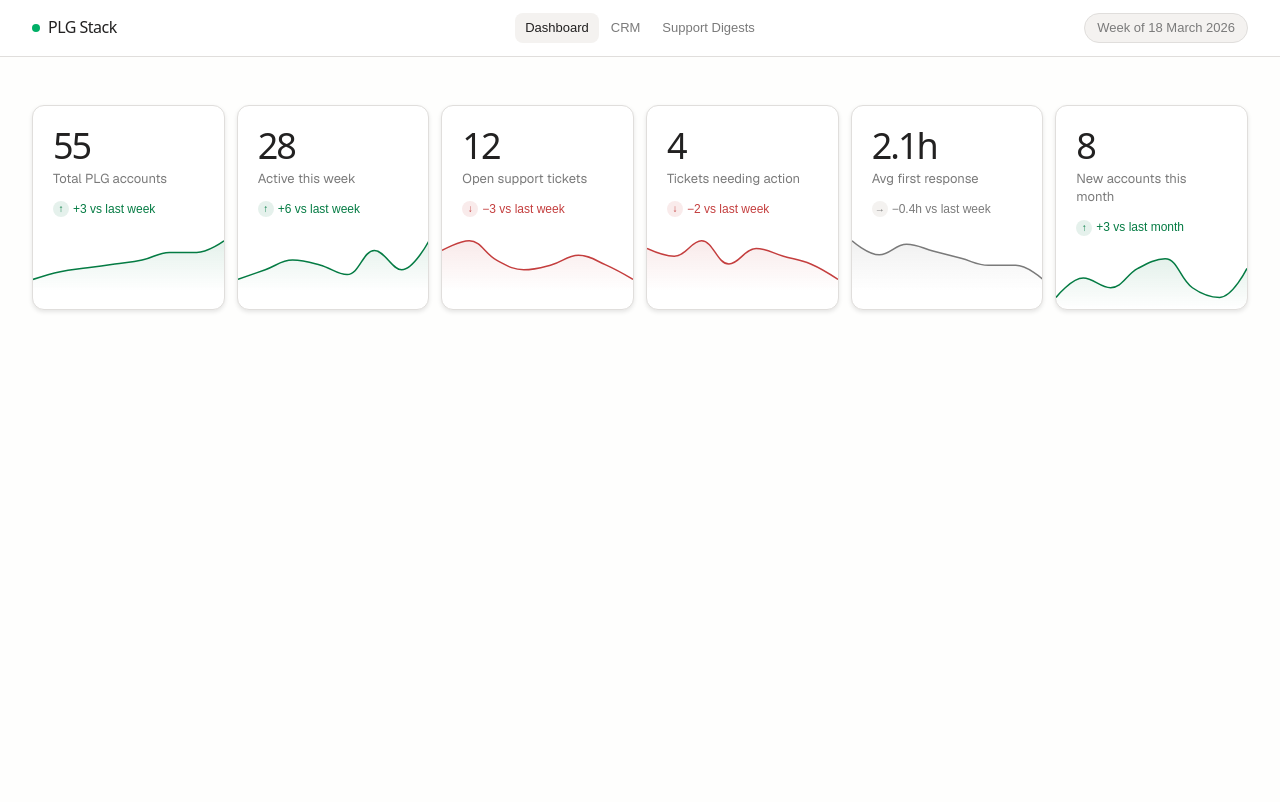
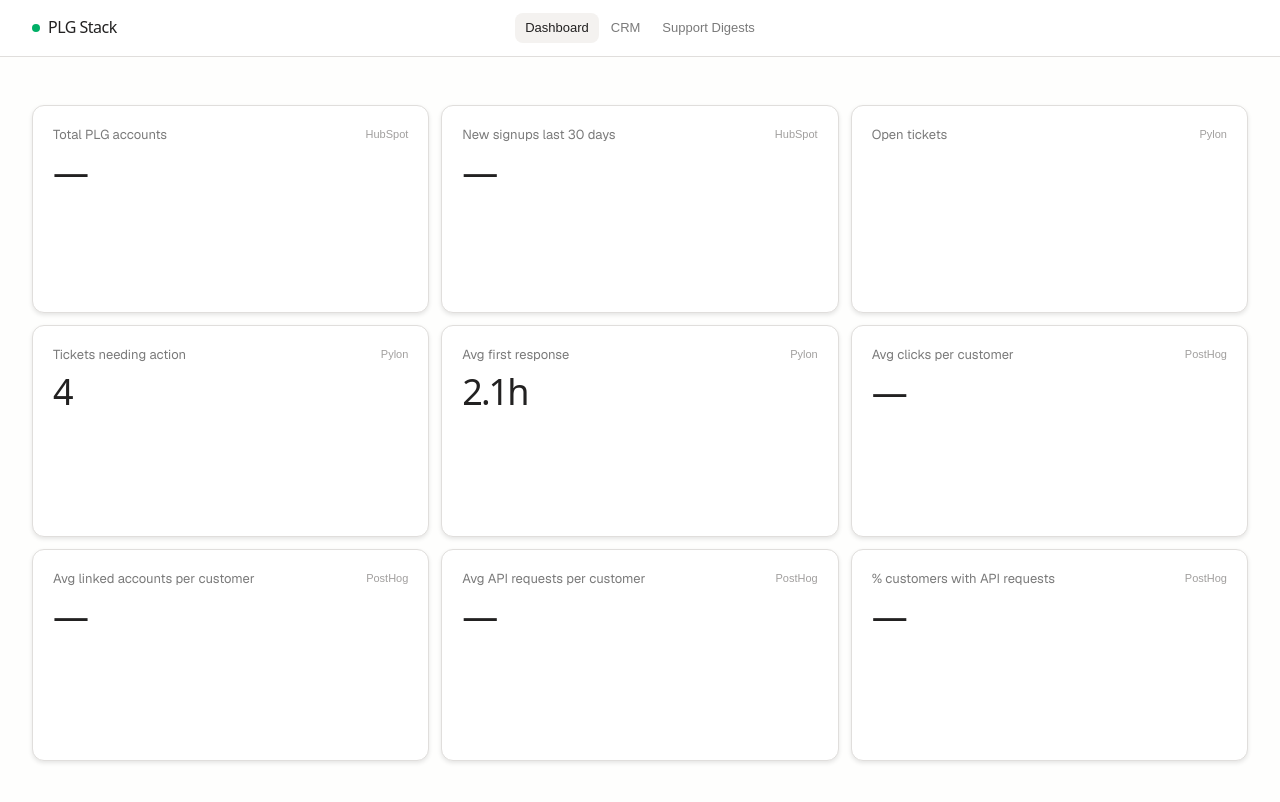
Before and after one commit to cmostyn/stack-plg, a website: page site/dashboard.html in a window 1280 px wide. Drawn offline with nearby package versions, Linux system fonts and the light colour scheme.

Commit message:
feat: dashboard tile grid structure and CSS

```diff
--- a/site/dashboard.html
+++ b/site/dashboard.html
@@ -5,7 +5,6 @@
   <meta name="viewport" content="width=device-width, initial-scale=1.0">
   <title>PLG Motion — StackOne CS</title>
   <link rel="stylesheet" href="style.css">
-  <script src="https://cdn.jsdelivr.net/npm/echarts@5/dist/echarts.min.js"></script>
 </head>
 <body>
 
@@ -20,133 +19,129 @@
         <a href="crm.html" class="site-nav-link">CRM</a>
         <a href="index.html" class="site-nav-link">Support Digests</a>
       </nav>
-      <span class="week-pill">Week of 18 March 2026</span>
     </div>
   </header>
 
   <main class="page-main">
+    <div class="dash-grid" id="dashGrid">
 
-    <section class="pulse-section">
-      <div class="pulse-grid">
+      <!-- Tile 1: Total PLG accounts -->
+      <div class="dash-tile dash-tile--clickable" data-tile-id="accounts" data-href="http://go/plg-customers" draggable="true">
+        <div class="dash-tile-header">
+          <span class="dash-tile-title">Total PLG accounts</span>
+          <span class="dash-tile-source">HubSpot</span>
+        </div>
+        <div class="dash-tile-body">
+          <div class="dash-tile-value" id="val-accounts">—</div>
+          <div class="dash-tile-chart" id="chart-accounts"></div>
+        </div>
+      </div>
 
-        <!-- 1. Total PLG accounts -->
-        <div class="stat-card">
-          <div class="stat-value">55</div>
-          <div class="stat-label">Total PLG accounts</div>
-          <div class="stat-trend trend-up">
-            <span class="stat-trend-icon">↑</span>
-            <span class="stat-trend-text">+3 vs last week</span>
-          </div>
-          <div class="stat-sparkline" data-series="[45,47,48,49,50,52,52,55]" data-color="#047B43"></div>
+      <!-- Tile 2: New signups last 30 days -->
+      <div class="dash-tile" data-tile-id="signups" draggable="true">
+        <div class="dash-tile-header">
+          <span class="dash-tile-title">New signups last 30 days</span>
+          <span class="dash-tile-source">HubSpot</span>
         </div>
+        <div class="dash-tile-body">
+          <div class="dash-tile-value" id="val-signups">—</div>
+          <div class="dash-tile-chart" id="chart-signups"></div>
+        </div>
+      </div>
 
-        <!-- 2. Active this week -->
-        <div class="stat-card">
-          <div class="stat-value">28</div>
-          <div class="stat-label">Active this week</div>
-          <div class="stat-trend trend-up">
-            <span class="stat-trend-icon">↑</span>
-            <span class="stat-trend-text">+6 vs last week</span>
-          </div>
-          <div class="stat-sparkline" data-series="[20,22,24,23,21,26,22,28]" data-color="#047B43"></div>
+      <!-- Tile 3: Open tickets (donut) -->
+      <div class="dash-tile" data-tile-id="tickets" draggable="true">
+        <div class="dash-tile-header">
+          <span class="dash-tile-title">Open tickets</span>
+          <span class="dash-tile-source">Pylon</span>
         </div>
+        <div class="dash-tile-body">
+          <div class="dash-tile-chart dash-tile-chart--donut" id="chart-tickets"></div>
+        </div>
+      </div>
 
-        <!-- 3. Open support tickets -->
-        <div class="stat-card">
-          <div class="stat-value">12</div>
-          <div class="stat-label">Open support tickets</div>
-          <div class="stat-trend trend-down">
-            <span class="stat-trend-icon">↓</span>
-            <span class="stat-trend-text">−3 vs last week</span>
-          </div>
-          <div class="stat-sparkline" data-series="[18,20,16,14,15,17,15,12]" data-color="#C43E3E"></div>
+      <!-- Tile 4: Tickets needing action -->
+      <div class="dash-tile dash-tile--clickable" data-tile-id="action" data-href="http://go/plg-issues" draggable="true">
+        <div class="dash-tile-header">
+          <span class="dash-tile-title">Tickets needing action</span>
+          <span class="dash-tile-source">Pylon</span>
         </div>
+        <div class="dash-tile-body">
+          <div class="dash-tile-value">4</div>
+        </div>
+      </div>
 
-        <!-- 4. Tickets needing action -->
-        <div class="stat-card">
-          <div class="stat-value">4</div>
-          <div class="stat-label">Tickets needing action</div>
-          <div class="stat-trend trend-down">
-            <span class="stat-trend-icon">↓</span>
-            <span class="stat-trend-text">−2 vs last week</span>
-          </div>
-          <div class="stat-sparkline" data-series="[8,7,9,6,8,7,6,4]" data-color="#C43E3E"></div>
+      <!-- Tile 5: Avg first response -->
+      <div class="dash-tile dash-tile--clickable" data-tile-id="frt" data-href="https://app.usepylon.com/analytics/dashboard/109ccc44-4072-44f5-8ccb-04db52c933fd" draggable="true">
+        <div class="dash-tile-header">
+          <span class="dash-tile-title">Avg first response</span>
+          <span class="dash-tile-source">Pylon</span>
         </div>
+        <div class="dash-tile-body">
+          <div class="dash-tile-value">2.1h</div>
+          <div class="dash-tile-chart dash-tile-chart--line" id="chart-frt"></div>
+        </div>
+      </div>
 
-        <!-- 5. Avg first response time -->
-        <div class="stat-card">
-          <div class="stat-value">2.1h</div>
-          <div class="stat-label">Avg first response</div>
-          <div class="stat-trend trend-flat">
-            <span class="stat-trend-icon">→</span>
-            <span class="stat-trend-text">−0.4h vs last week</span>
-          </div>
-          <div class="stat-sparkline" data-series="[3.2,2.8,3.1,2.9,2.7,2.5,2.5,2.1]" data-color="#7A7A7A"></div>
+      <!-- Tile 6: Avg clicks per customer -->
+      <div class="dash-tile" data-tile-id="clicks" draggable="true">
+        <div class="dash-tile-header">
+          <span class="dash-tile-title">Avg clicks per customer</span>
+          <span class="dash-tile-source">PostHog</span>
         </div>
+        <div class="dash-tile-body">
+          <div class="dash-tile-value">—</div>
+          <div class="dash-tile-chart dash-tile-chart--line" id="chart-clicks"></div>
+        </div>
+      </div>
 
-        <!-- 6. New accounts this month -->
-        <div class="stat-card">
-          <div class="stat-value">8</div>
-          <div class="stat-label">New accounts this month</div>
-          <div class="stat-trend trend-up">
-            <span class="stat-trend-icon">↑</span>
-            <span class="stat-trend-text">+3 vs last month</span>
-          </div>
-          <div class="stat-sparkline" data-series="[5,7,6,8,9,6,5,8]" data-color="#047B43"></div>
+      <!-- Tile 7: Avg linked accounts per customer -->
+      <div class="dash-tile" data-tile-id="linked" draggable="true">
+        <div class="dash-tile-header">
+          <span class="dash-tile-title">Avg linked accounts per customer</span>
+          <span class="dash-tile-source">PostHog</span>
         </div>
+        <div class="dash-tile-body">
+          <div class="dash-tile-value">—</div>
+          <div class="dash-tile-chart dash-tile-chart--line" id="chart-linked"></div>
+        </div>
+      </div>
 
+      <!-- Tile 8: Avg API requests per customer -->
+      <div class="dash-tile" data-tile-id="apireqs" draggable="true">
+        <div class="dash-tile-header">
+          <span class="dash-tile-title">Avg API requests per customer</span>
+          <span class="dash-tile-source">PostHog</span>
+        </div>
+        <div class="dash-tile-body">
+          <div class="dash-tile-value">—</div>
+          <div class="dash-tile-chart dash-tile-chart--line" id="chart-apireqs"></div>
+        </div>
       </div>
-    </section>
 
+      <!-- Tile 9: % customers with API requests -->
+      <div class="dash-tile" data-tile-id="pctapi" draggable="true">
+        <div class="dash-tile-header">
+          <span class="dash-tile-title">% customers with API requests</span>
+          <span class="dash-tile-source">PostHog</span>
+        </div>
+        <div class="dash-tile-body">
+          <div class="dash-tile-value">—</div>
+        </div>
+      </div>
+
+    </div>
   </main>
 
-  <script>
-    document.addEventListener('DOMContentLoaded', () => {
-      document.querySelectorAll('.stat-sparkline').forEach(el => {
-        const series = JSON.parse(el.dataset.series);
-        const color  = el.dataset.color ?? '#047B43';
+  <!-- Expand dialog -->
+  <dialog class="dash-expand" id="dashExpand">
+    <div class="dash-expand-header">
+      <span class="dash-expand-title" id="expandTitle"></span>
+      <button class="dash-expand-close" id="expandClose" aria-label="Close">×</button>
+    </div>
+    <div id="expandBody"></div>
+  </dialog>
 
-        const chart = echarts.init(el, null, { renderer: 'canvas' });
-
-        chart.setOption({
-          animation: false,
-          grid: { top: 0, right: 0, bottom: 0, left: 0, containLabel: false },
-          xAxis: {
-            type: 'category',
-            show: false,
-            data: series.map((_, i) => `W${i + 1}`),
-            boundaryGap: false,
-          },
-          yAxis: {
-            type: 'value',
-            show: false,
-            min: value => Math.max(0, value.min - (value.max - value.min) * 0.3),
-            max: value => value.max + (value.max - value.min) * 0.15,
-          },
-          series: [{
-            type: 'line',
-            data: series,
-            smooth: 0.4,
-            symbol: 'none',
-            lineStyle: { color, width: 1.5 },
-            areaStyle: {
-              color: {
-                type: 'linear',
-                x: 0, y: 0, x2: 0, y2: 1,
-                colorStops: [
-                  { offset: 0, color: color + '28' },
-                  { offset: 1, color: color + '00' },
-                ],
-              },
-            },
-          }],
-        });
-
-        // Resize on window resize
-        window.addEventListener('resize', () => chart.resize());
-      });
-    });
-  </script>
-
+  <script src="https://cdn.jsdelivr.net/npm/echarts@5/dist/echarts.min.js"></script>
 </body>
 </html>
--- a/site/style.css
+++ b/site/style.css
@@ -617,3 +617,168 @@ a:hover {
   font-size: 14px;
   color: var(--so-text-tag);
 }
+
+/* ============================================================
+   Dashboard Tiles
+   ============================================================ */
+
+.dash-grid {
+  display: grid;
+  grid-template-columns: repeat(3, 1fr);
+  gap: 12px;
+}
+
+@media (max-width: 1099px) {
+  .dash-grid { grid-template-columns: repeat(2, 1fr); }
+}
+
+@media (max-width: 599px) {
+  .dash-grid { grid-template-columns: 1fr; }
+}
+
+.dash-tile {
+  background: var(--so-white);
+  border: 1px solid var(--so-neutral-10);
+  border-radius: var(--so-radius-lg);
+  box-shadow: var(--so-shadow-card);
+  padding: 20px;
+  display: flex;
+  flex-direction: column;
+  min-height: 180px;
+  transition: border-color 0.15s;
+  position: relative;
+}
+
+.dash-tile--clickable {
+  cursor: pointer;
+}
+
+.dash-tile--clickable:hover {
+  border-color: var(--so-neutral-20);
+}
+
+.dash-tile--dragging {
+  opacity: 0.4;
+}
+
+.dash-tile--drag-over {
+  border: 2px dashed var(--so-primary);
+}
+
+.dash-tile-header {
+  display: flex;
+  align-items: flex-start;
+  justify-content: space-between;
+  gap: 8px;
+  margin-bottom: 8px;
+}
+
+.dash-tile-title {
+  font-family: var(--so-font-body);
+  font-size: 13px;
+  color: var(--so-text-tag);
+  line-height: 1.4;
+}
+
+.dash-tile-source {
+  font-family: var(--so-font-tag);
+  font-size: 11px;
+  color: var(--so-neutral-40);
+  white-space: nowrap;
+  flex-shrink: 0;
+}
+
+.dash-tile-body {
+  display: flex;
+  flex-direction: column;
+  flex: 1;
+}
+
+.dash-tile-value {
+  font-family: var(--so-font-heading);
+  font-size: 36px;
+  font-weight: 400;
+  line-height: 1.1;
+  letter-spacing: -2px;
+  color: var(--so-text-header);
+  margin-bottom: 4px;
+}
+
+.dash-tile-chart {
+  width: 100%;
+  flex: 1;
+  min-height: 80px;
+}
+
+.dash-tile-chart--donut {
+  min-height: 140px;
+}
+
+.dash-tile-chart--line {
+  min-height: 100px;
+}
+
+/* ============================================================
+   Expand Dialog
+   ============================================================ */
+
+.dash-expand {
+  border: 1px solid var(--so-neutral-10);
+  border-radius: var(--so-radius-lg);
+  box-shadow: 0 8px 32px rgba(0,0,0,0.12);
+  padding: 28px;
+  width: min(640px, 90vw);
+  max-height: 80vh;
+  overflow: auto;
+}
+
+.dash-expand::backdrop {
+  background: rgba(0,0,0,0.3);
+}
+
+.dash-expand-header {
+  display: flex;
+  align-items: center;
+  justify-content: space-between;
+  margin-bottom: 24px;
+}
+
+.dash-expand-title {
+  font-family: var(--so-font-heading);
+  font-size: 20px;
+  font-weight: 400;
+  letter-spacing: -0.5px;
+  color: var(--so-text-header);
+}
+
+.dash-expand-close {
+  background: none;
+  border: none;
+  cursor: pointer;
+  font-size: 20px;
+  color: var(--so-text-tag);
+  line-height: 1;
+  padding: 4px 8px;
+  border-radius: var(--so-radius-sm);
+  transition: background 0.12s;
+}
+
+.dash-expand-close:hover {
+  background: var(--so-foreground);
+  color: var(--so-text-header);
+}
+
+.dash-expand-chart {
+  width: 100%;
+  height: 280px;
+}
+
+.dash-expand-value {
+  font-family: var(--so-font-heading);
+  font-size: 64px;
+  font-weight: 400;
+  letter-spacing: -4px;
+  color: var(--so-text-header);
+  text-align: center;
+  padding: 32px 0;
+}
```
